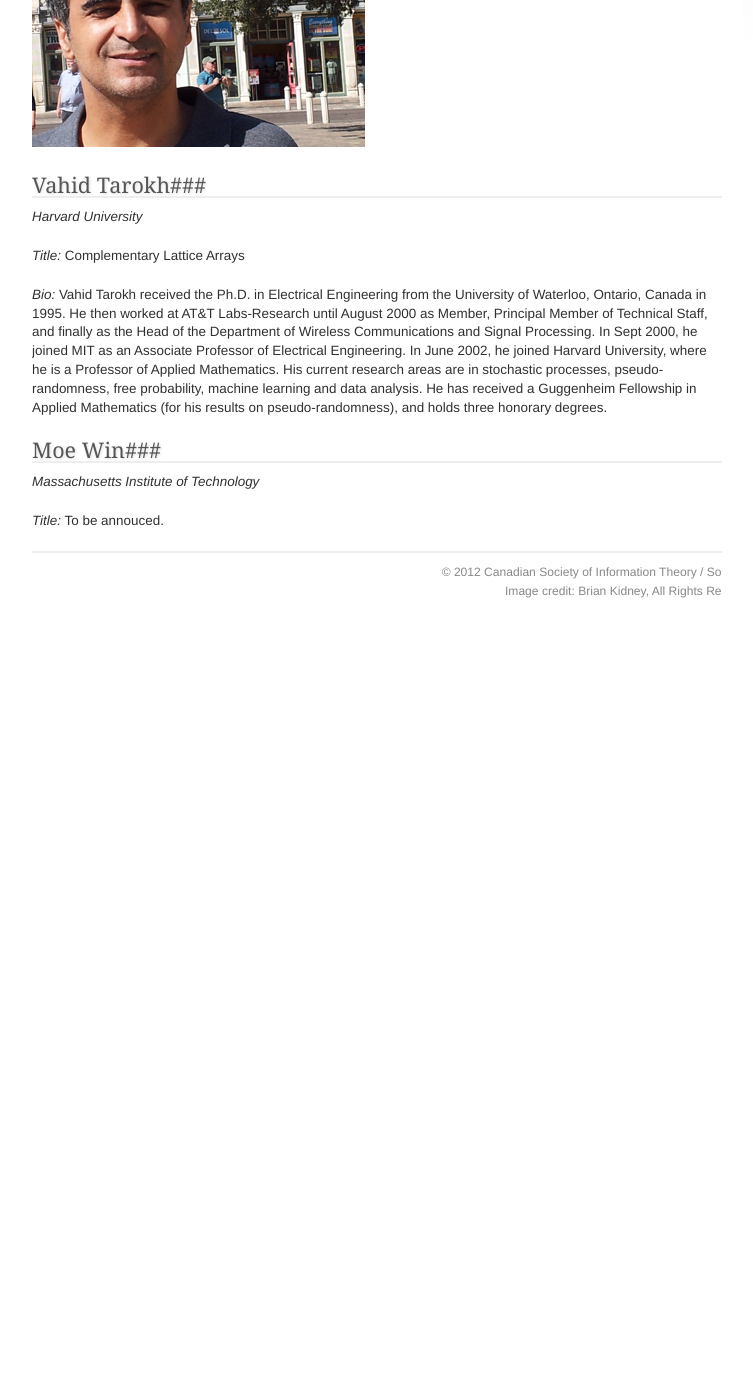
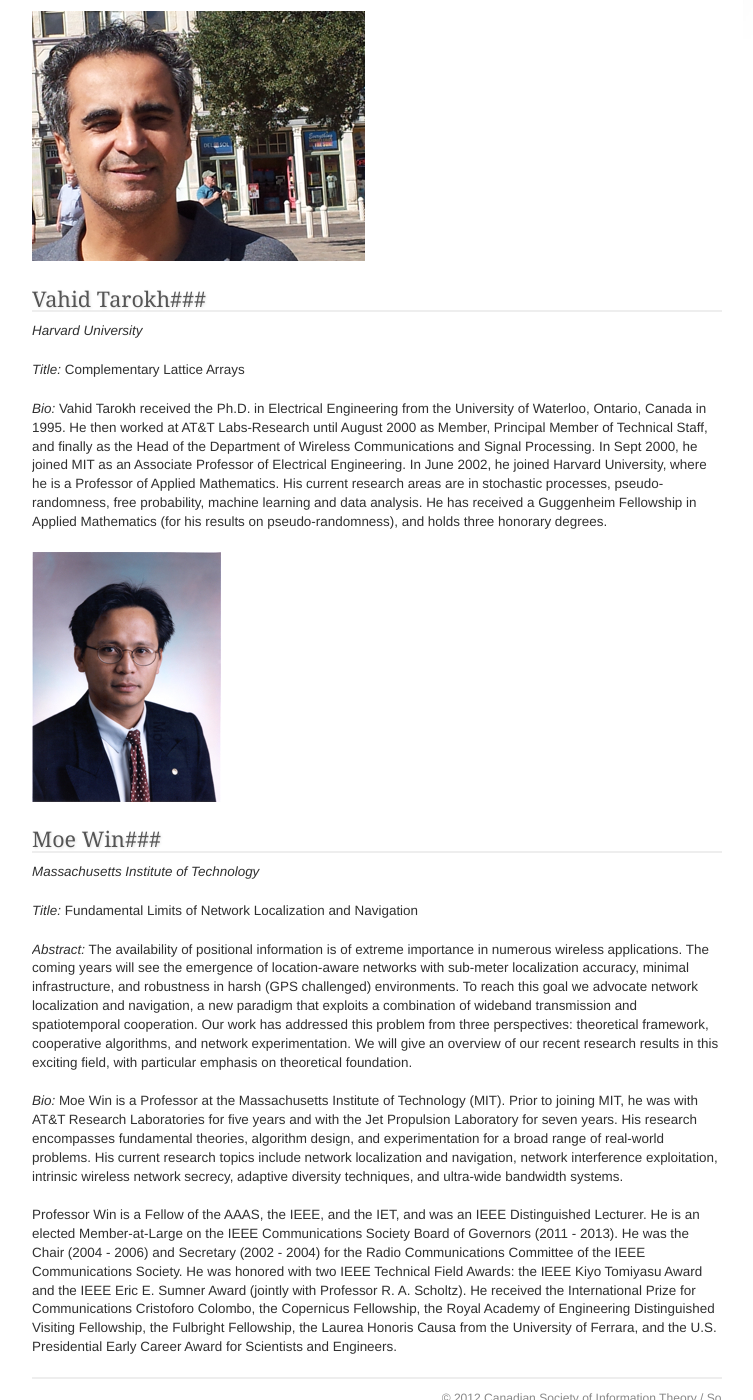
Before and after one commit to bkidney/CWIT2015, a Jekyll site: the page built from plenary.md, in a window 1280 px wide and 1400 px high, scrolled down 1019 px. Shown: the whole window, without its empty margins (388-1141 px from the left). Built offline with Jekyll 4.4.1, drawn with Linux system fonts in a browser that asks for light colours; before the commit the page ends 1649 px from its top, so only the background shows below that; some of the changed text lies outside the part shown.

Commit message:
Adds Moe Win bio and abstract.

```diff
--- a/plenary.md
+++ b/plenary.md
@@ -8,6 +8,8 @@ layout: default
 
 ###Monique Morrow###
 *CTO Cisco Services*
+
+*Abstract:* Through her own journey, Monique will describe the key attributes in particular passion and self-confidence, that we all need to impart to the new generation of engineers and computer scientists. Moving out of one's comfort zone is the sweet spot for growth.  Will you move yourself or will you be moved? What do you want to do with technology? These are questions Monique will pose whilst describing her journey along the way, A journey that still continues!
 
 *Title:* The Making of a 21st Century Technology Leader
 
@@ -24,7 +26,15 @@ layout: default
 *Bio:* Vahid Tarokh received the Ph.D. in Electrical Engineering from the University of Waterloo, Ontario, Canada in 1995. He then worked at AT&T Labs-Research until August 2000 as Member, Principal Member of Technical Staff, and finally as the Head of the Department of Wireless Communications and Signal Processing.  In Sept 2000, he joined MIT as an Associate Professor of Electrical Engineering. In June 2002, he joined Harvard University, where he is a Professor of Applied Mathematics. His current research areas are in stochastic processes, pseudo-randomness, free probability, machine learning and data analysis.  He has received a Guggenheim Fellowship in Applied Mathematics (for his results on pseudo-randomness), and holds three honorary degrees.
 
 
+![Moe Win](images/Win.jpg)
+
 ###Moe Win###
 *Massachusetts Institute of Technology*
 
-*Title:* To be annouced.
+*Title:* Fundamental Limits of Network Localization and Navigation
+
+*Abstract:* The availability of positional information is of extreme importance in numerous wireless applications. The coming years will see the emergence of location-aware networks with sub-meter localization accuracy, minimal infrastructure, and robustness in harsh (GPS challenged) environments. To reach this goal we advocate network localization and navigation, a new paradigm that exploits a combination of wideband transmission and spatiotemporal cooperation. Our work has addressed this problem from three perspectives: theoretical framework, cooperative algorithms, and network experimentation. We will give an overview of our recent research results in this exciting field, with particular emphasis on theoretical foundation.
+
+*Bio:* Moe Win is a Professor at the Massachusetts Institute of Technology (MIT). Prior to joining MIT, he was with AT&T Research Laboratories for five years and with the Jet Propulsion Laboratory for seven years. His research encompasses fundamental theories, algorithm design, and experimentation for a broad range of real-world problems. His current research topics include network localization and navigation, network interference exploitation, intrinsic wireless network secrecy, adaptive diversity techniques, and ultra-wide bandwidth systems.
+
+Professor Win is a Fellow of the AAAS, the IEEE, and the IET, and was an IEEE Distinguished Lecturer. He is an elected Member-at-Large on the IEEE Communications Society Board of Governors (2011 - 2013). He was the Chair (2004 - 2006) and Secretary (2002 - 2004) for the Radio Communications Committee of the IEEE Communications Society. He was honored with two IEEE Technical Field Awards: the IEEE Kiyo Tomiyasu Award and the IEEE Eric E. Sumner Award (jointly with Professor R. A. Scholtz). He received the International Prize for Communications Cristoforo Colombo, the Copernicus Fellowship, the Royal Academy of Engineering Distinguished Visiting Fellowship, the Fulbright Fellowship, the Laurea Honoris Causa from the University of Ferrara, and the U.S. Presidential Early Career Award for Scientists and Engineers.
```
Also changed, not shown: images/Win.jpg (added).
